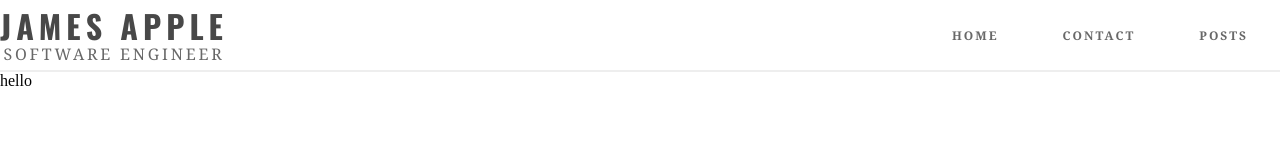
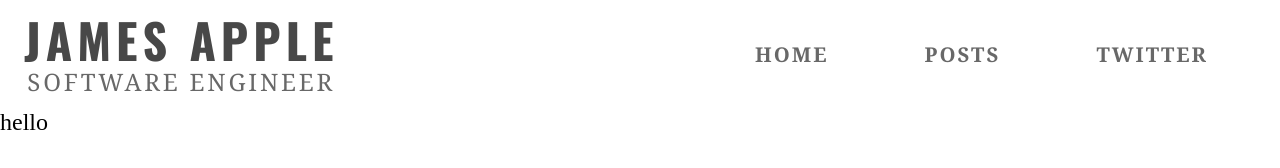
Before and after one commit to JamesApple/old-jamesapple.com, a Gatsby site: page / in a window 1280 px wide. Built offline with nearby package versions, Linux system fonts and the light colour scheme; Gatsby itself is replaced by a stand-in of ours; a web font is replaced by a local one.

Commit message:
Move to REM

```diff
--- a/src/BaseStyles.ts
+++ b/src/BaseStyles.ts
@@ -1,6 +1,14 @@
 import { createGlobalStyle } from 'utils/styled-components'
-import normalize from 'normalize';
+import normalize from 'normalize'
+import fluidType from 'utils/fluidType'
 
 export default createGlobalStyle`
 ${normalize}
+
+html {
+  ${fluidType({ minSize: 14, maxSize: 24 })}
+  p {
+    max-width: 70ch;
+  }
+}
 `
--- a/src/components/BaseLayout.tsx
+++ b/src/components/BaseLayout.tsx
@@ -25,13 +25,7 @@ export default class BaseLayout extends React.PureComponent<{}, {}> {
         <ThemeProvider theme={theme}>
           <>
             <BaseStyles />
-            <Header
-              navItems={[
-                { title: 'Home', path: '/' },
-                { title: 'Contact', path: '/' },
-                { title: 'Posts', path: '/' }
-              ]}
-            />
+            <Header />
             {children}
           </>
         </ThemeProvider>
--- /dev/null
+++ b/src/components/ContentWidth.tsx
@@ -0,0 +1,15 @@
+import * as React from 'react'
+import styled from 'utils/styled-components';
+
+const Container = styled.div`
+  max-width: 75rem;
+  padding: 0 1rem;
+  margin: auto;
+`
+
+export default class ContentWidth extends React.PureComponent {
+  public render() {
+    const { children } = this.props
+    return <Container>{children}</Container>
+  }
+}
--- a/src/components/Header.tsx
+++ b/src/components/Header.tsx
@@ -3,15 +3,7 @@ import { Link } from 'gatsby'
 import BaseLogo from 'components/Logo'
 import styled from 'utils/styled-components'
 import { systemTextStyle } from 'fontStyles'
-
-interface INavItem {
-  title: string
-  path: string
-}
-
-interface IHeaderProps {
-  navItems: INavItem[]
-}
+import ContentWidth from './ContentWidth'
 
 const NavItems = styled.div`
   display: flex;
@@ -28,33 +20,41 @@ const NavBarContainer = styled.nav`
   display: flex;
   flex-wrap: wrap;
   justify-content: center;
-  padding: 8px 0;
-  box-shadow: inset 0 -2px 0 0 #eeeeee;
+  padding: 0.5rem 0;
 `
 
-const NavItem = styled(Link)`
-  ${systemTextStyle}
-  padding: 16px;
-  margin: 0 16px;
+const navItemStyles = (props: any) => `
+  ${systemTextStyle(props)}
+  padding: 1rem;
+  margin: 0 1rem;
+  &:hover {
+    color: black;
+  }
+`
+
+const InternalLink = styled(Link)`
+  ${navItemStyles}
+`
+
+const ExternalLink = styled.a`
+  ${navItemStyles}
 `
 
 const Logo = styled(BaseLogo)``
 
-export default class Header extends React.PureComponent<IHeaderProps, {}> {
+export default class Header extends React.PureComponent<{}, {}> {
   public render() {
-    const { navItems } = this.props
-
     return (
-      <NavBarContainer>
-        <Logo />
-        <NavItems>
-          {navItems.map(({ path, title }, index) => (
-            <NavItem key={index} to={path}>
-              {title}
-            </NavItem>
-          ))}
-        </NavItems>
-      </NavBarContainer>
+      <ContentWidth>
+        <NavBarContainer>
+          <Logo />
+          <NavItems>
+            <InternalLink to={'/'}>Home</InternalLink>
+            <InternalLink to={'/posts'}>Posts</InternalLink>
+            <ExternalLink href="https://twitter.com/jamesappledev">Twitter</ExternalLink>
+          </NavItems>
+        </NavBarContainer>
+      </ContentWidth>
     )
   }
 }
--- a/src/components/Pagination.tsx
+++ b/src/components/Pagination.tsx
@@ -17,8 +17,8 @@ const Container = styled.nav`
 
 const itemStyles = (props: any) => `
 ${systemTextStyle(props)}
-font-size: 16px;
-padding: 16px;
+font-size: 1rem;
+padding: 1rem;
 `
 
 const Item = styled.span`
--- a/src/fontStyles.ts
+++ b/src/fontStyles.ts
@@ -9,14 +9,14 @@ text-decoration: none;
 
 font-weight: 700;
 letter-spacing: 2px;
-font-size: 12px;
+font-size: 0.85rem;
 `
 
 export const postTitleTextStyle = ({ theme }: { theme: ITheme }) => `
 font-family: ${theme.bodyFamily};
-color: ${theme.gray.mid};
+color: ${theme.gray.dark};
 
-font-size: 32px;
+font-size: 2rem;
 font-weight: 700;
 `
 
@@ -24,21 +24,21 @@ export const contentTextStyle = ({ theme }: { theme: ITheme }) => `
 font-family: ${theme.bodyFamily};
 color: ${theme.gray.dark};
 
-font-size: 16px;
+font-size: 1.25rem;
 font-weight: 400;
 `
 
 export const postSummaryTextStyle = ({ theme }: { theme: ITheme }) => `
 font-family: ${theme.bodyFamily};
 font-style: italic;
-font-size: 16px;
+font-size: 1rem;
 color: ${theme.gray.light};
 `
 
 export const taglineTextStyle = ({ theme }: { theme: ITheme }) => `
 font-family: ${theme.bodyFamily};
 color: ${theme.gray.mid};
-font-size: 16px;
+font-size: 1rem;
 letter-spacing: 2.8px;
 `
 
@@ -46,6 +46,6 @@ export const logoTextStyle = ({ theme }: { theme: ITheme }) => `
 font-family: ${theme.headerFamily};
 color: ${theme.gray.dark};
 font-weight: 700;
-font-size: 32px;
+font-size: 2rem;
 letter-spacing: 5px;
 `
--- /dev/null
+++ b/src/utils/fluidType.ts
@@ -0,0 +1,24 @@
+interface FluidTypeArgs {
+  minSize: number
+  maxSize: number
+  minWidth?: number
+  maxWidth?: number
+}
+
+export default (args: FluidTypeArgs): string => {
+  const { minSize, maxSize, minWidth = 300, maxWidth = 1200 } = args
+  return `
+  & {
+    font-size: ${minSize}px;
+
+    @media screen and (min-width: ${minWidth}px) {
+      font-size: calc(${minSize}px + ${maxSize - minSize} * (( 100vw - ${minWidth}px) / ${maxWidth -
+                                                             minWidth}));
+    }
+
+    @media screen and (min-width: ${maxWidth}px) {
+      font-size: ${maxSize}px;
+    }
+  }
+  `
+}
```
Also changed, not shown: src/components/Header.stories.tsx (+1 -7 lines), src/components/PostList.tsx (+12 -2 lines), src/components/PostListing.tsx (+10 -6 lines), src/components/PostPage.tsx (+6 -6 lines).
